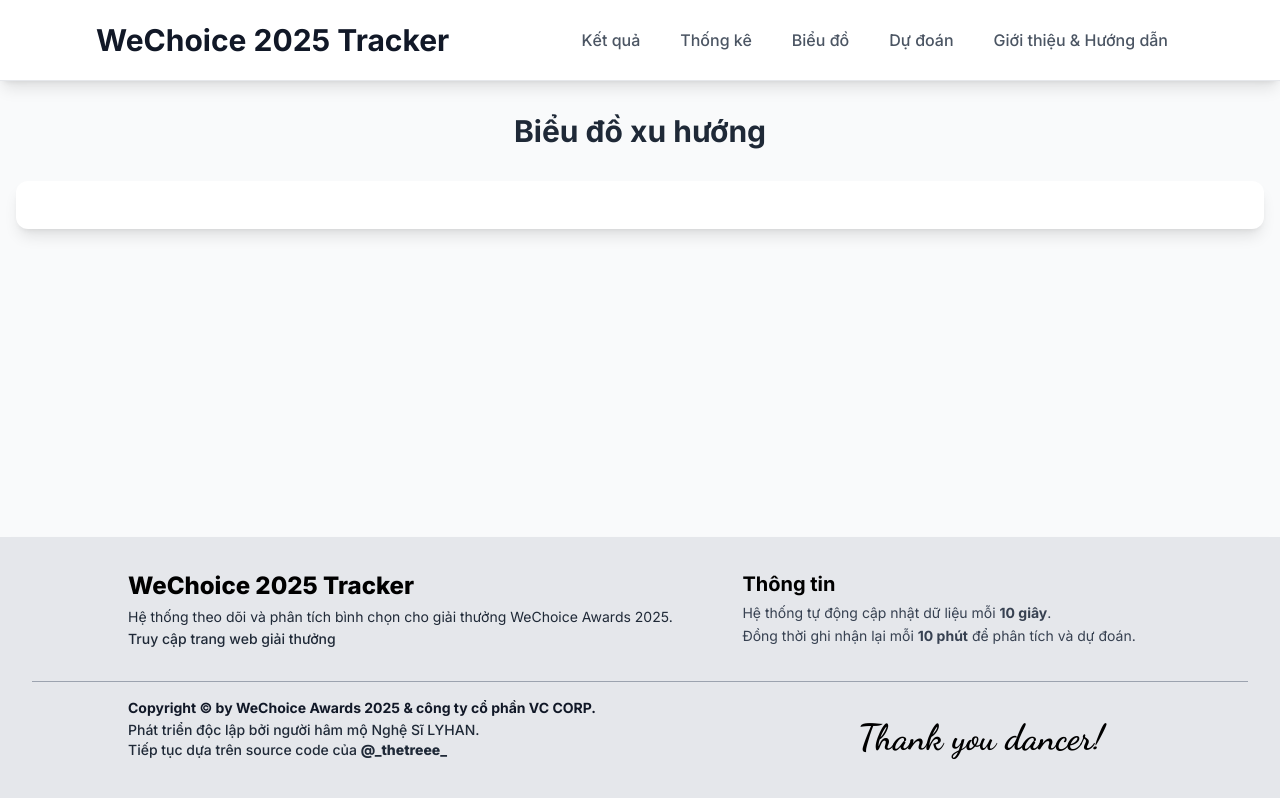
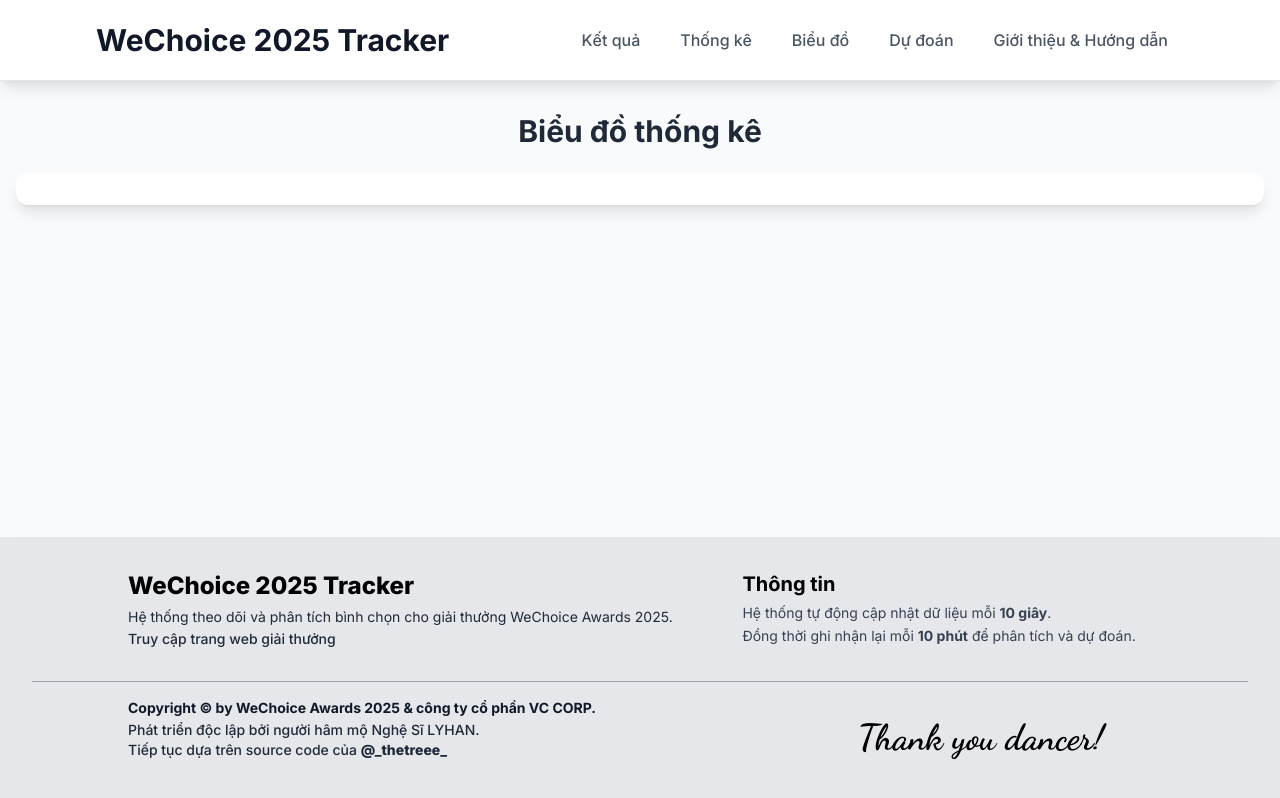
Before and after one commit to ntu09082007-eng/wechoice-tracker-frontend, a React (Vite) app: page /chart in a window 1280 px wide. Built offline with nearby package versions, Linux system fonts and the light colour scheme; what chartjs-plugin-zoom would draw is missing.

Commit message:
Update ChartPage.tsx

```diff
--- a/src/pages/ChartPage.tsx
+++ b/src/pages/ChartPage.tsx
@@ -1,21 +1,24 @@
 import React from 'react';
 import Header from '../components/Header';
 import Footer from '../components/Footer';
-import Charts from '../components/Charts'; // Import component Charts từ thư mục components
+import Charts from '../components/Charts'; // Import component Biểu đồ
 
 export default function ChartPage() {
   return (
     <div className="flex flex-col min-h-screen bg-gray-50">
       <Header />
+
       <main className="flex-grow container mx-auto px-4 py-8">
-        <h1 className="text-3xl font-bold text-center mb-8 text-gray-800">
-          Biểu đồ xu hướng
+        <h1 className="text-3xl font-bold text-center mb-6 text-gray-800">
+          Biểu đồ thống kê
         </h1>
-        {/* Chỉ hiển thị Biểu đồ */}
-        <div className="bg-white p-6 rounded-xl shadow-lg">
+
+        {/* Khu vực hiển thị biểu đồ */}
+        <div className="bg-white p-4 rounded-xl shadow-lg">
            <Charts />
         </div>
       </main>
+
       <Footer />
     </div>
   );
```
